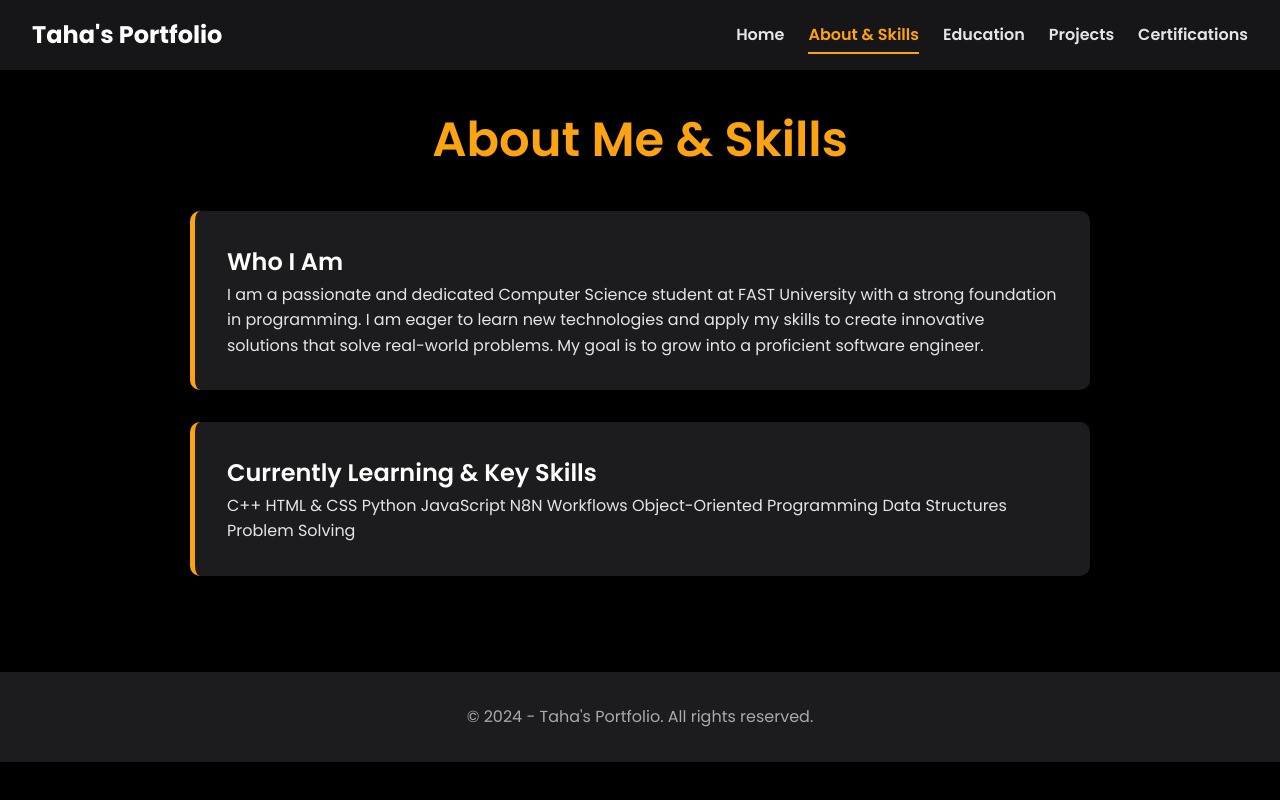
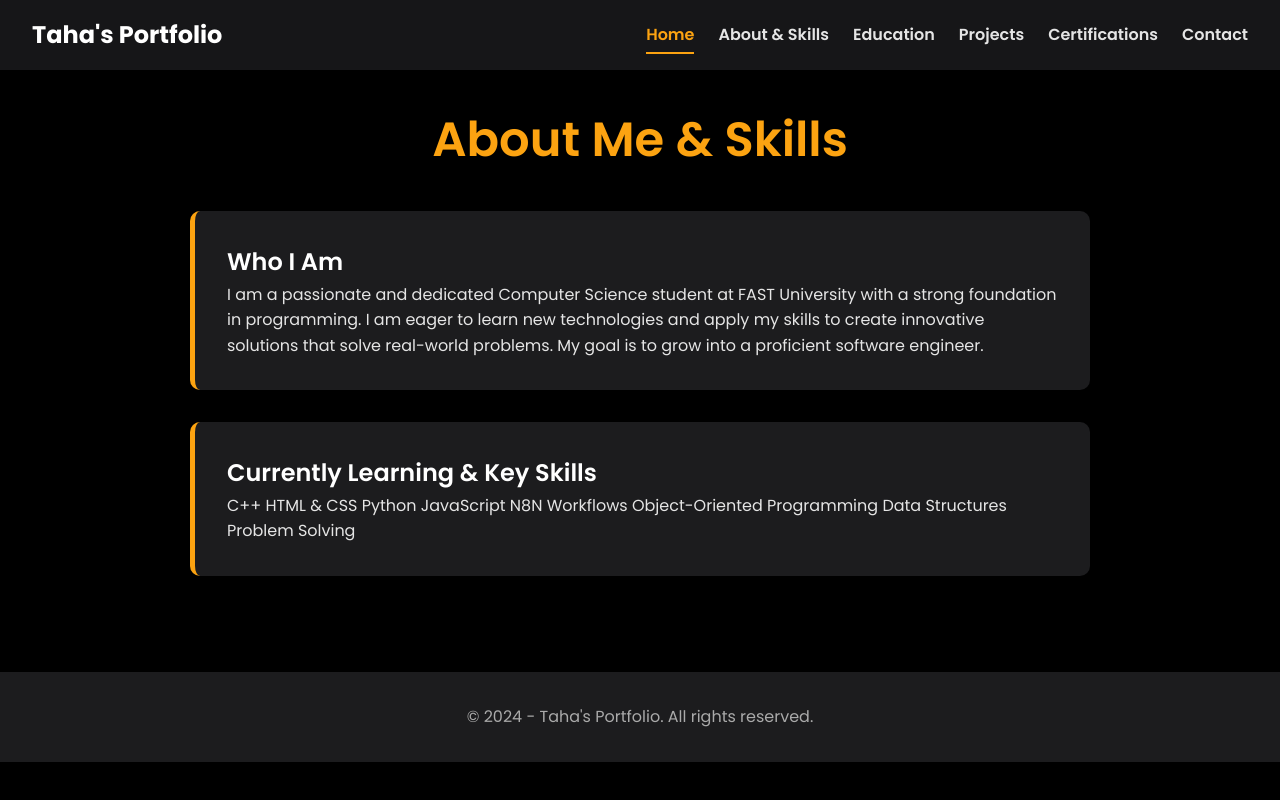
Before and after one commit to Taha-1Git/My-portfolio-site, a plain HTML site: page about.html in a window 1280 px wide. Drawn offline with Linux system fonts and the light colour scheme.

Commit message:
Update about.html

```diff
--- a/about.html
+++ b/about.html
@@ -9,14 +9,15 @@
 </head>
 <body>
 
-    <nav>
+   <nav>
         <div class="logo">Taha's Portfolio</div>
         <ul>
-            <li><a href="index.html">Home</a></li>
-            <li><a href="about.html" class="active">About & Skills</a></li>
+            <li><a href="index.html" class="active">Home</a></li>
+            <li><a href="about.html">About & Skills</a></li>
             <li><a href="education.html">Education</a></li>
             <li><a href="projects.html">Projects</a></li>
             <li><a href="certifications.html">Certifications</a></li>
+            <li><a href="contact.html">Contact</a></li>
         </ul>
     </nav>
 
```
